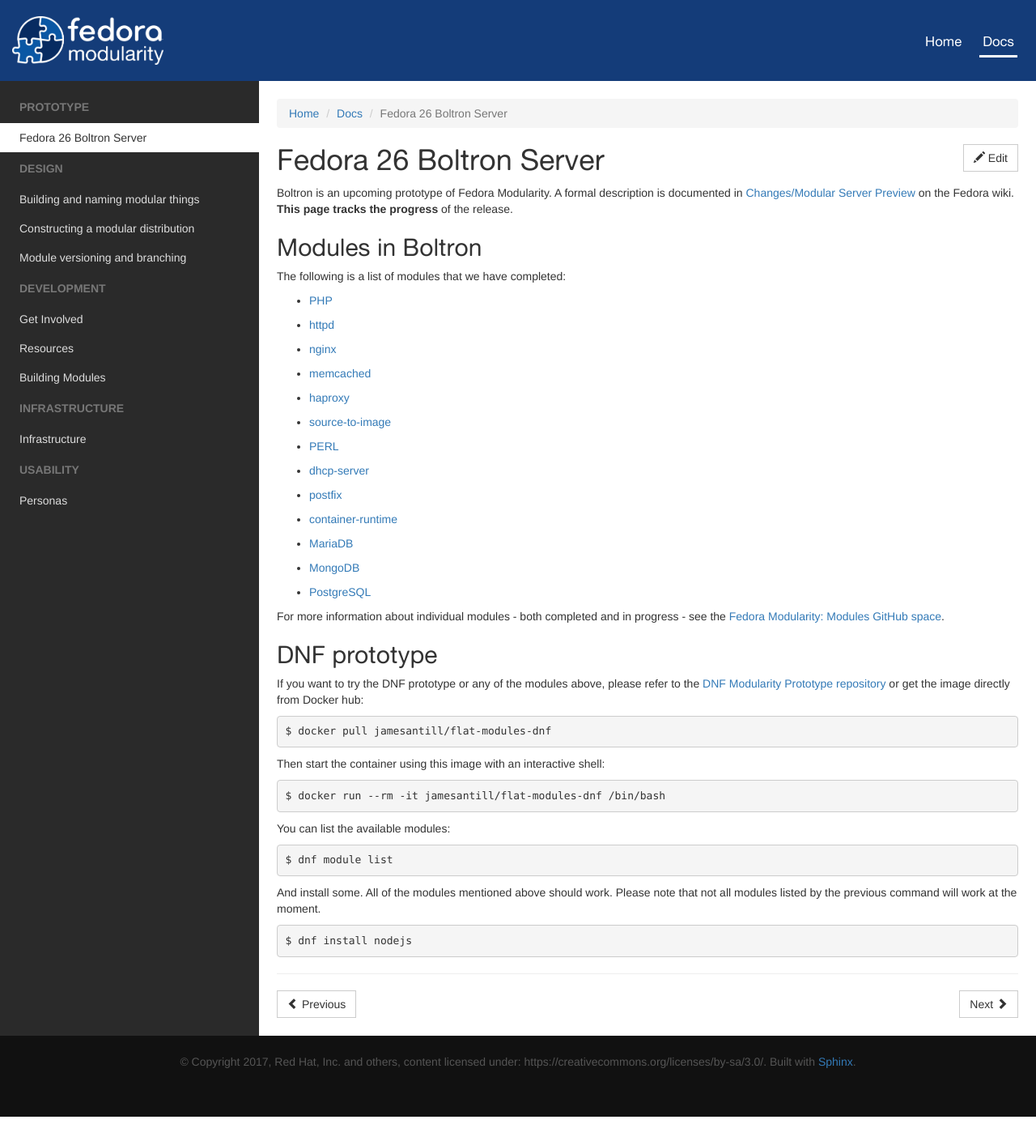
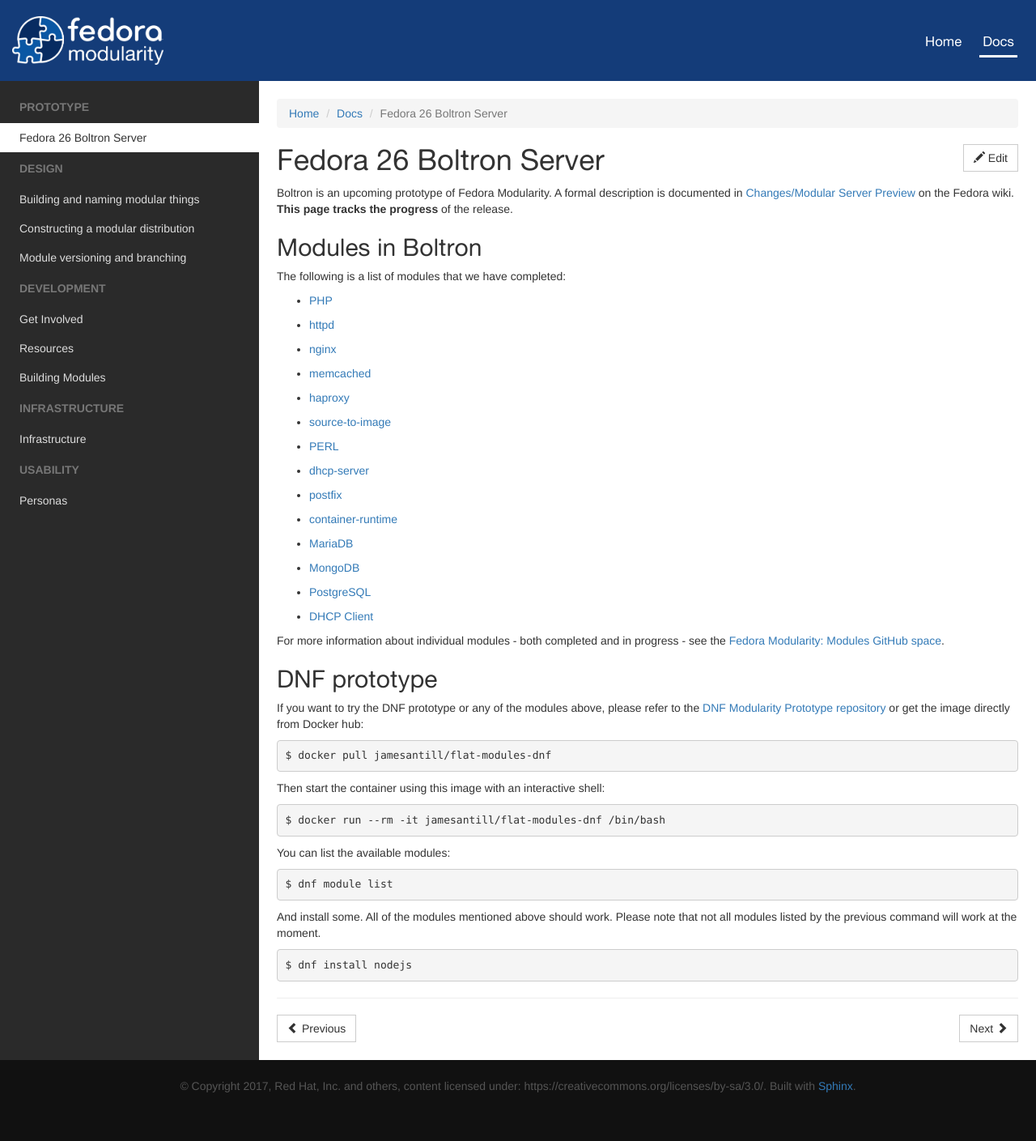
Before and after one commit to gbraad/fedora-modularity, a Sphinx documentation site: the page built from source/prototype/boltron.rst, in a window 1280 px wide. Shown: the whole page at 81% size. Built offline with Sphinx 7.4.7, drawn with Linux system fonts in a browser that asks for light colours; before the commit the page ends 1379 px from its top, so only the background shows below that.

Commit message:
add DHCP client to list of completed modules

```diff
--- a/source/prototype/boltron.rst
+++ b/source/prototype/boltron.rst
@@ -22,6 +22,7 @@
 - `MariaDB <https://github.com/modularity-modules/mariadb>`__
 - `MongoDB <https://github.com/modularity-modules/mongodb>`__
 - `PostgreSQL <https://github.com/modularity-modules/postgresql>`__
+- `DHCP Client <https://github.com/modularity-modules/dhcp>`__
 
 
 For more information about individual modules - both completed and in progress - see the `Fedora Modularity: Modules GitHub space <https://github.com/modularity-modules>`__.
```
